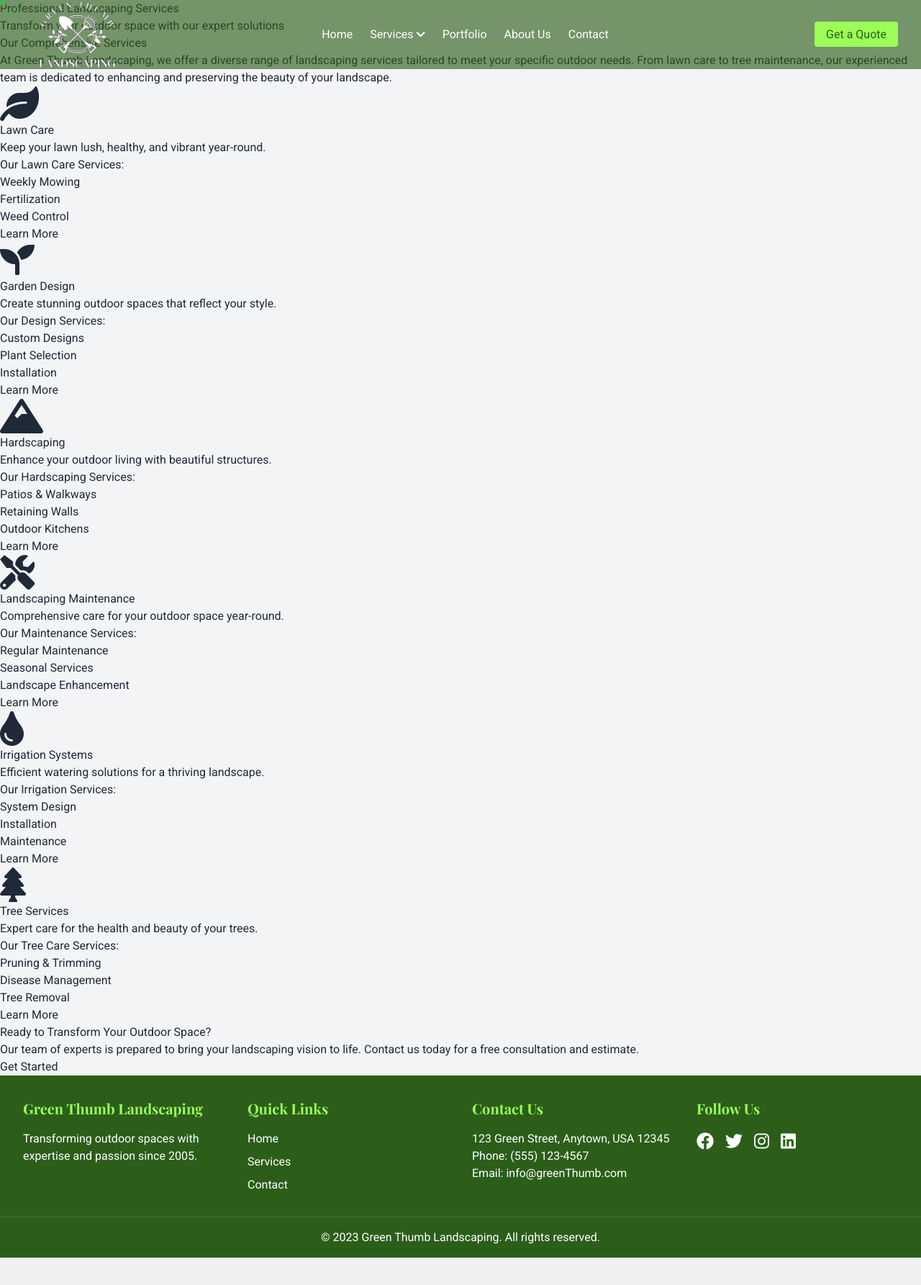
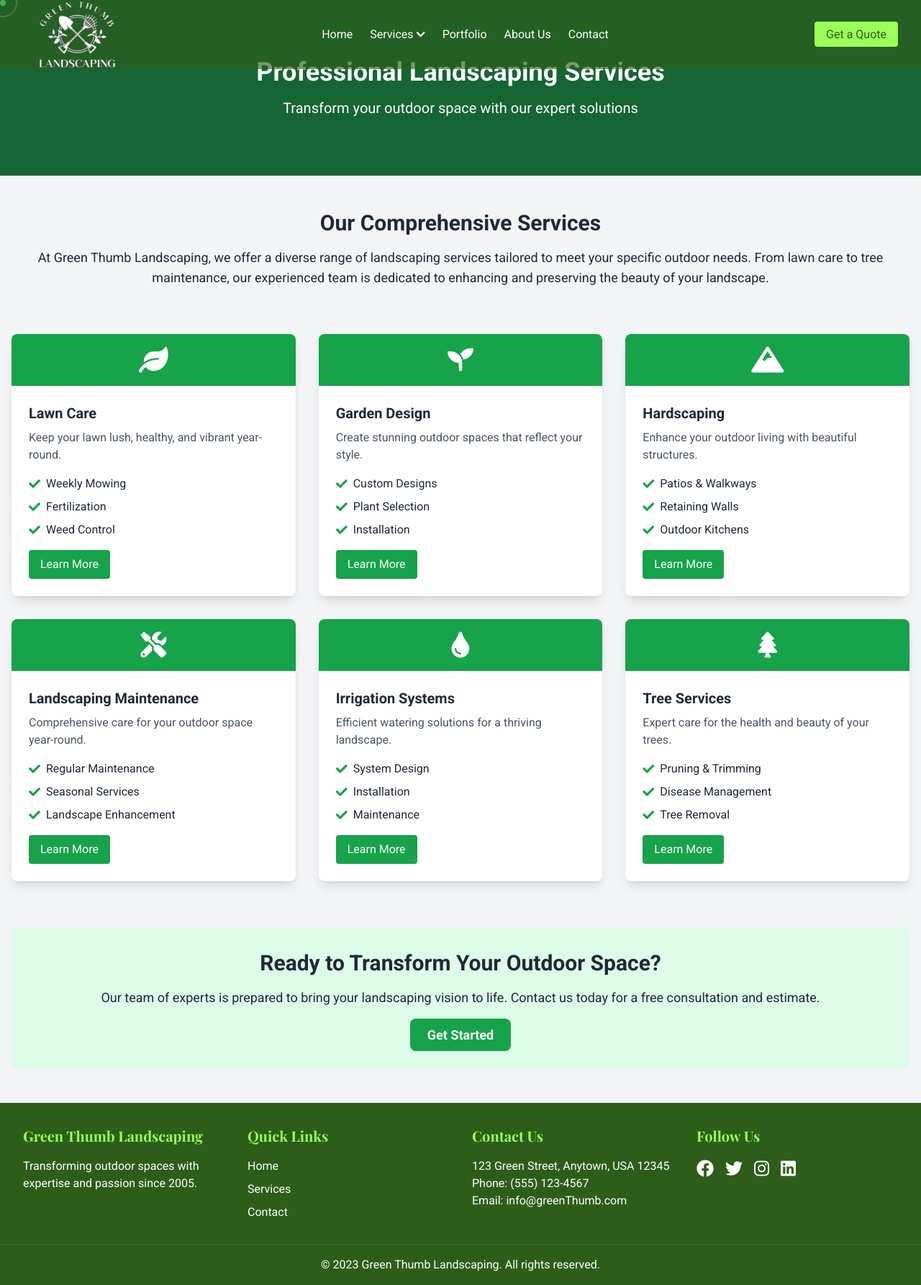
Before and after one commit to JohnathonCrowder/GreenThumbLandscaping, a Flask app: page /services in a window 1280 px wide. Shown: the whole page at 72% size. Before the commit the page ends 1747 px from the top, so only its background shows below. Run offline with Flask 3, Linux system fonts and the light colour scheme; some libraries are stand-ins or nearby versions.

Commit message:
Switched to tailwind
portfolio.html
services.html

```diff
--- a/app/templates/services.html
+++ b/app/templates/services.html
@@ -4,250 +4,197 @@
 
 {% block content %}
 <!-- Services Hero -->
-<header class="hero service-hero">
-    <div class="hero-content" data-aos="fade-up">
-        <h1>Professional Landscaping Services</h1>
-        <p>Transform your outdoor space with our expert solutions</p>
+<header class="bg-green-800 text-white py-20">
+    <div class="container mx-auto text-center" data-aos="fade-up">
+        <h1 class="text-4xl font-bold mb-4">Professional Landscaping Services</h1>
+        <p class="text-xl">Transform your outdoor space with our expert solutions</p>
     </div>
 </header>
 
-<main class="services-page">
+<main class="container mx-auto px-4 py-12">
     <!-- Service Introduction -->
-    <section class="service-intro" data-aos="fade-up">
-        <h2>Our Comprehensive Services</h2>
-        <p>At Green Thumb Landscaping, we offer a diverse range of landscaping services tailored to meet your specific outdoor needs. From lawn care to tree maintenance, our experienced team is dedicated to enhancing and preserving the beauty of your landscape.</p>
+    <section class="mb-16 text-center" data-aos="fade-up">
+        <h2 class="text-3xl font-bold mb-4">Our Comprehensive Services</h2>
+        <p class="text-lg">At Green Thumb Landscaping, we offer a diverse range of landscaping services tailored to meet your specific outdoor needs. From lawn care to tree maintenance, our experienced team is dedicated to enhancing and preserving the beauty of your landscape.</p>
     </section>
 
     <!-- Services List -->
-    <section class="service-list">
+<!-- Services List -->
+<section class="grid grid-cols-1 md:grid-cols-2 lg:grid-cols-3 gap-8">
     <!-- Lawn Care -->
-        <div class="service-item magnetic" data-aos="fade-up">
-            <div class="service-card-inner">
-                <div class="service-front">
-                    <div class="service-icon">
-                        <i class="fas fa-leaf fa-3x"></i>
+    <div class="bg-white rounded-lg shadow-lg overflow-hidden transform transition duration-500 hover:scale-105" data-aos="fade-up">
+        <div class="bg-green-600 p-4">
+            <div class="text-center">
+                <i class="fas fa-leaf text-4xl text-white"></i>
             </div>
-                    <h3>Lawn Care</h3>
-                    <p>Keep your lawn lush, healthy, and vibrant year-round.</p>
         </div>
-                <div class="service-back">
-                    <h4>Our Lawn Care Services:</h4>
-                    <ul>
-                        <li>
-                            <span class="feature">Weekly Mowing</span>
-                            <div class="progress-bar">
-                                <div class="progress" style="width:95%"></div>
-                            </div>
+        <div class="p-6">
+            <h3 class="text-xl font-semibold mb-2">Lawn Care</h3>
+            <p class="text-gray-600 mb-4">Keep your lawn lush, healthy, and vibrant year-round.</p>
+            <ul class="space-y-2 mb-4">
+                <li class="flex items-center">
+                    <i class="fas fa-check text-green-600 mr-2"></i>
+                    <span>Weekly Mowing</span>
                 </li>
-                        <li>
-                            <span class="feature">Fertilization</span>
-                            <div class="progress-bar">
-                                <div class="progress" style="width:90%"></div>
-                            </div>
+                <li class="flex items-center">
+                    <i class="fas fa-check text-green-600 mr-2"></i>
+                    <span>Fertilization</span>
                 </li>
-                        <li>
-                            <span class="feature">Weed Control</span>
-                            <div class="progress-bar">
-                                <div class="progress" style="width:92%"></div>
-                            </div>
+                <li class="flex items-center">
+                    <i class="fas fa-check text-green-600 mr-2"></i>
+                    <span>Weed Control</span>
                 </li>
             </ul>
-                    <a href="{{ url_for('lawn_care') }}" class="card-btn">Learn More</a>
-                </div>
+            <a href="{{ url_for('lawn_care') }}" class="inline-block bg-green-600 text-white px-4 py-2 rounded hover:bg-green-700 transition duration-300">Learn More</a>
         </div>
     </div>
 
     <!-- Garden Design -->
-        <div class="service-item magnetic" data-aos="fade-up" data-aos-delay="100">
-            <div class="service-card-inner">
-                <div class="service-front">
-                    <div class="service-icon">
-                        <i class="fas fa-seedling fa-3x"></i>
+    <div class="bg-white rounded-lg shadow-lg overflow-hidden transform transition duration-500 hover:scale-105" data-aos="fade-up" data-aos-delay="100">
+        <div class="bg-green-600 p-4">
+            <div class="text-center">
+                <i class="fas fa-seedling text-4xl text-white"></i>
             </div>
-                    <h3>Garden Design</h3>
-                    <p>Create stunning outdoor spaces that reflect your style.</p>
         </div>
-                <div class="service-back">
-                    <h4>Our Design Services:</h4>
-                    <ul>
-                        <li>
-                            <span class="feature">Custom Designs</span>
-                            <div class="progress-bar">
-                                <div class="progress" style="width:97%"></div>
-                            </div>
+        <div class="p-6">
+            <h3 class="text-xl font-semibold mb-2">Garden Design</h3>
+            <p class="text-gray-600 mb-4">Create stunning outdoor spaces that reflect your style.</p>
+            <ul class="space-y-2 mb-4">
+                <li class="flex items-center">
+                    <i class="fas fa-check text-green-600 mr-2"></i>
+                    <span>Custom Designs</span>
                 </li>
-                        <li>
-                            <span class="feature">Plant Selection</span>
-                            <div class="progress-bar">
-                                <div class="progress" style="width:94%"></div>
-                            </div>
+                <li class="flex items-center">
+                    <i class="fas fa-check text-green-600 mr-2"></i>
+                    <span>Plant Selection</span>
                 </li>
-                        <li>
-                            <span class="feature">Installation</span>
-                            <div class="progress-bar">
-                                <div class="progress" style="width:92%"></div>
-                            </div>
+                <li class="flex items-center">
+                    <i class="fas fa-check text-green-600 mr-2"></i>
+                    <span>Installation</span>
                 </li>
             </ul>
-                    <a href="{{ url_for('garden_design') }}" class="card-btn">Learn More</a>
-                </div>
+            <a href="{{ url_for('garden_design') }}" class="inline-block bg-green-600 text-white px-4 py-2 rounded hover:bg-green-700 transition duration-300">Learn More</a>
         </div>
     </div>
 
     <!-- Hardscaping -->
-        <div class="service-item magnetic" data-aos="fade-up" data-aos-delay="200">
-            <div class="service-card-inner">
-                <div class="service-front">
-                    <div class="service-icon">
-                        <i class="fas fa-mountain fa-3x"></i>
+    <div class="bg-white rounded-lg shadow-lg overflow-hidden transform transition duration-500 hover:scale-105" data-aos="fade-up" data-aos-delay="200">
+        <div class="bg-green-600 p-4">
+            <div class="text-center">
+                <i class="fas fa-mountain text-4xl text-white"></i>
             </div>
-                    <h3>Hardscaping</h3>
-                    <p>Enhance your outdoor living with beautiful structures.</p>
         </div>
-                <div class="service-back">
-                    <h4>Our Hardscaping Services:</h4>
-                    <ul>
-                        <li>
-                            <span class="feature">Patios & Walkways</span>
-                            <div class="progress-bar">
-                                <div class="progress" style="width:96%"></div>
-                            </div>
+        <div class="p-6">
+            <h3 class="text-xl font-semibold mb-2">Hardscaping</h3>
+            <p class="text-gray-600 mb-4">Enhance your outdoor living with beautiful structures.</p>
+            <ul class="space-y-2 mb-4">
+                <li class="flex items-center">
+                    <i class="fas fa-check text-green-600 mr-2"></i>
+                    <span>Patios & Walkways</span>
                 </li>
-                        <li>
-                            <span class="feature">Retaining Walls</span>
-                            <div class="progress-bar">
-                                <div class="progress" style="width:93%"></div>
-                            </div>
+                <li class="flex items-center">
+                    <i class="fas fa-check text-green-600 mr-2"></i>
+                    <span>Retaining Walls</span>
                 </li>
-                        <li>
-                            <span class="feature">Outdoor Kitchens</span>
-                            <div class="progress-bar">
-                                <div class="progress" style="width:91%"></div>
-                            </div>
+                <li class="flex items-center">
+                    <i class="fas fa-check text-green-600 mr-2"></i>
+                    <span>Outdoor Kitchens</span>
                 </li>
             </ul>
-                    <a href="{{ url_for('hardscaping') }}" class="card-btn">Learn More</a>
-                </div>
+            <a href="{{ url_for('hardscaping') }}" class="inline-block bg-green-600 text-white px-4 py-2 rounded hover:bg-green-700 transition duration-300">Learn More</a>
         </div>
     </div>
 
     <!-- Landscaping Maintenance -->
-<div class="service-item magnetic" data-aos="fade-up" data-aos-delay="500">
-    <div class="service-card-inner">
-        <div class="service-front">
-            <div class="service-icon">
-                <i class="fas fa-tools fa-3x"></i>
+    <div class="bg-white rounded-lg shadow-lg overflow-hidden transform transition duration-500 hover:scale-105" data-aos="fade-up" data-aos-delay="300">
+        <div class="bg-green-600 p-4">
+            <div class="text-center">
+                <i class="fas fa-tools text-4xl text-white"></i>
             </div>
-            <h3>Landscaping Maintenance</h3>
-            <p>Comprehensive care for your outdoor space year-round.</p>
         </div>
-        <div class="service-back">
-            <h4>Our Maintenance Services:</h4>
-            <ul>
-                <li>
-                    <span class="feature">Regular Maintenance</span>
-                    <div class="progress-bar">
-                        <div class="progress" style="width:96%"></div>
-                    </div>
+        <div class="p-6">
+            <h3 class="text-xl font-semibold mb-2">Landscaping Maintenance</h3>
+            <p class="text-gray-600 mb-4">Comprehensive care for your outdoor space year-round.</p>
+            <ul class="space-y-2 mb-4">
+                <li class="flex items-center">
+                    <i class="fas fa-check text-green-600 mr-2"></i>
+                    <span>Regular Maintenance</span>
                 </li>
-                <li>
-                    <span class="feature">Seasonal Services</span>
-                    <div class="progress-bar">
-                        <div class="progress" style="width:94%"></div>
-                    </div>
+                <li class="flex items-center">
+                    <i class="fas fa-check text-green-600 mr-2"></i>
+                    <span>Seasonal Services</span>
                 </li>
-                <li>
-                    <span class="feature">Landscape Enhancement</span>
-                    <div class="progress-bar">
-                        <div class="progress" style="width:92%"></div>
-                    </div>
+                <li class="flex items-center">
+                    <i class="fas fa-check text-green-600 mr-2"></i>
+                    <span>Landscape Enhancement</span>
                 </li>
             </ul>
-            <a href="{{ url_for('landscaping_maintenance') }}" class="card-btn">Learn More</a>
-        </div>
+            <a href="{{ url_for('landscaping_maintenance') }}" class="inline-block bg-green-600 text-white px-4 py-2 rounded hover:bg-green-700 transition duration-300">Learn More</a>
         </div>
     </div>
 
     <!-- Irrigation Systems -->
-        <div class="service-item magnetic" data-aos="fade-up" data-aos-delay="300">
-            <div class="service-card-inner">
-                <div class="service-front">
-                    <div class="service-icon">
-                        <i class="fas fa-tint fa-3x"></i>
+    <div class="bg-white rounded-lg shadow-lg overflow-hidden transform transition duration-500 hover:scale-105" data-aos="fade-up" data-aos-delay="400">
+        <div class="bg-green-600 p-4">
+            <div class="text-center">
+                <i class="fas fa-tint text-4xl text-white"></i>
             </div>
-                    <h3>Irrigation Systems</h3>
-                    <p>Efficient watering solutions for a thriving landscape.</p>
         </div>
-                <div class="service-back">
-                    <h4>Our Irrigation Services:</h4>
-                    <ul>
-                        <li>
-                            <span class="feature">System Design</span>
-                            <div class="progress-bar">
-                                <div class="progress" style="width:98%"></div>
-                            </div>
+        <div class="p-6">
+            <h3 class="text-xl font-semibold mb-2">Irrigation Systems</h3>
+            <p class="text-gray-600 mb-4">Efficient watering solutions for a thriving landscape.</p>
+            <ul class="space-y-2 mb-4">
+                <li class="flex items-center">
+                    <i class="fas fa-check text-green-600 mr-2"></i>
+                    <span>System Design</span>
                 </li>
-                        <li>
-                            <span class="feature">Installation</span>
-                            <div class="progress-bar">
-                                <div class="progress" style="width:94%"></div>
-                            </div>
+                <li class="flex items-center">
+                    <i class="fas fa-check text-green-600 mr-2"></i>
+                    <span>Installation</span>
                 </li>
-                        <li>
-                            <span class="feature">Maintenance</span>
-                            <div class="progress-bar">
-                                <div class="progress" style="width:96%"></div>
-                            </div>
+                <li class="flex items-center">
+                    <i class="fas fa-check text-green-600 mr-2"></i>
+                    <span>Maintenance</span>
                 </li>
             </ul>
-                    <a href="{{ url_for('irrigation_systems') }}" class="card-btn">Learn More</a>
-                </div>
+            <a href="{{ url_for('irrigation_systems') }}" class="inline-block bg-green-600 text-white px-4 py-2 rounded hover:bg-green-700 transition duration-300">Learn More</a>
         </div>
     </div>
 
     <!-- Tree Services -->
-        <div class="service-item magnetic" data-aos="fade-up" data-aos-delay="400">
-            <div class="service-card-inner">
-                <div class="service-front">
-                    <div class="service-icon">
-                        <i class="fas fa-tree fa-3x"></i>
+    <div class="bg-white rounded-lg shadow-lg overflow-hidden transform transition duration-500 hover:scale-105" data-aos="fade-up" data-aos-delay="500">
+        <div class="bg-green-600 p-4">
+            <div class="text-center">
+                <i class="fas fa-tree text-4xl text-white"></i>
             </div>
-                    <h3>Tree Services</h3>
-                    <p>Expert care for the health and beauty of your trees.</p>
         </div>
-                <div class="service-back">
-                    <h4>Our Tree Care Services:</h4>
-                    <ul>
-                        <li>
-                            <span class="feature">Pruning & Trimming</span>
-                            <div class="progress-bar">
-                                <div class="progress" style="width:97%"></div>
-                            </div>
+        <div class="p-6">
+            <h3 class="text-xl font-semibold mb-2">Tree Services</h3>
+            <p class="text-gray-600 mb-4">Expert care for the health and beauty of your trees.</p>
+            <ul class="space-y-2 mb-4">
+                <li class="flex items-center">
+                    <i class="fas fa-check text-green-600 mr-2"></i>
+                    <span>Pruning & Trimming</span>
                 </li>
-                        <li>
-                            <span class="feature">Disease Management</span>
-                            <div class="progress-bar">
-                                <div class="progress" style="width:95%"></div>
-                            </div>
+                <li class="flex items-center">
+                    <i class="fas fa-check text-green-600 mr-2"></i>
+                    <span>Disease Management</span>
                 </li>
-                        <li>
-                            <span class="feature">Tree Removal</span>
-                            <div class="progress-bar">
-                                <div class="progress" style="width:93%"></div>
-                            </div>
+                <li class="flex items-center">
+                    <i class="fas fa-check text-green-600 mr-2"></i>
+                    <span>Tree Removal</span>
                 </li>
             </ul>
-                    <a href="{{ url_for('tree_services') }}" class="card-btn">Learn More</a>
-                </div>
+            <a href="{{ url_for('tree_services') }}" class="inline-block bg-green-600 text-white px-4 py-2 rounded hover:bg-green-700 transition duration-300">Learn More</a>
         </div>
     </div>
 </section>
 
     <!-- Call to Action -->
-    <section class="cta-section" data-aos="zoom-in">
-        <h2>Ready to Transform Your Outdoor Space?</h2>
-        <p>Our team of experts is prepared to bring your landscaping vision to life. Contact us today for a free consultation and estimate.</p>
-        <a href="{{ url_for('contact') }}" class="cta-button magnetic">Get Started</a>
+    <section class="bg-green-100 rounded-lg p-8 mt-16 text-center" data-aos="zoom-in">
+        <h2 class="text-3xl font-bold mb-4">Ready to Transform Your Outdoor Space?</h2>
+        <p class="text-lg mb-6">Our team of experts is prepared to bring your landscaping vision to life. Contact us today for a free consultation and estimate.</p>
+        <a href="{{ url_for('contact') }}" class="bg-green-600 text-white px-6 py-3 rounded-lg text-lg font-semibold hover:bg-green-700 transition duration-300">Get Started</a>
     </section>
 </main>
 {% endblock %}
@@ -255,19 +202,8 @@
 {% block extra_js %}
 <script>
 document.addEventListener('DOMContentLoaded', (event) => {
-    // Flip cards on hover
-    const cards = document.querySelectorAll('.service-card-inner');
-    cards.forEach(card => {
-        card.addEventListener('mouseenter', () => {
-            card.style.transform = 'rotateY(180deg)';
-        });
-        card.addEventListener('mouseleave', () => {
-            card.style.transform = 'rotateY(0deg)';
-        });
-    });
-
     // Animate progress bars
-    const progressBars = document.querySelectorAll('.progress');
+    const progressBars = document.querySelectorAll('.progress-bar');
     progressBars.forEach(bar => {
         const width = bar.style.width;
         bar.style.width = '0';
```
Also changed, not shown: app/templates/portfolio.html (+84 -238 lines). Lines whose indentation alone changed are shown as unchanged.
